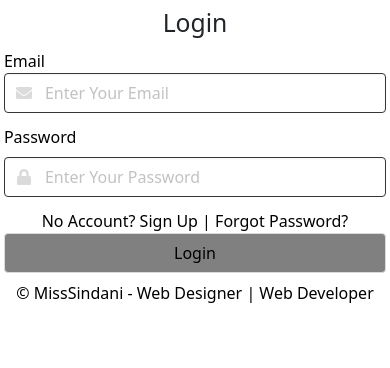
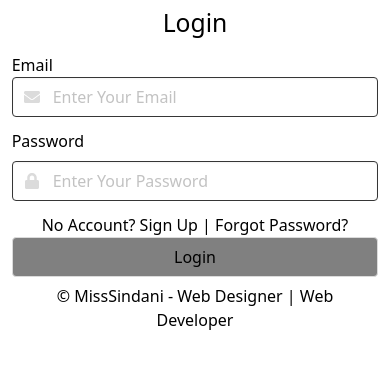
Before and after one commit to MissSindani/login.github.io, a plain HTML site: page index.html in a window 390 px wide. Drawn offline with nearby package versions, Linux system fonts and the light colour scheme.

Commit message:
Add files via upload

```diff
--- a/index.css
+++ b/index.css
@@ -2,11 +2,14 @@ section{
     background-color:rgb(255, 255, 255);
     color: #c0c0c0;
     padding: 1%;
+    margin: 13%;
+    border: 1px solid lightgray;
 }
 h2{
     text-align: center;
     padding: 1%;
     margin: 1%;
+    color: black;
 }
 label{
     color: black;
@@ -31,3 +34,9 @@ footer{
     background-color: grey;
     color: black;
 }
+@media(max-width:800px) {
+    section{
+        border: none;
+        margin: 2%;
+    }
+}
```
